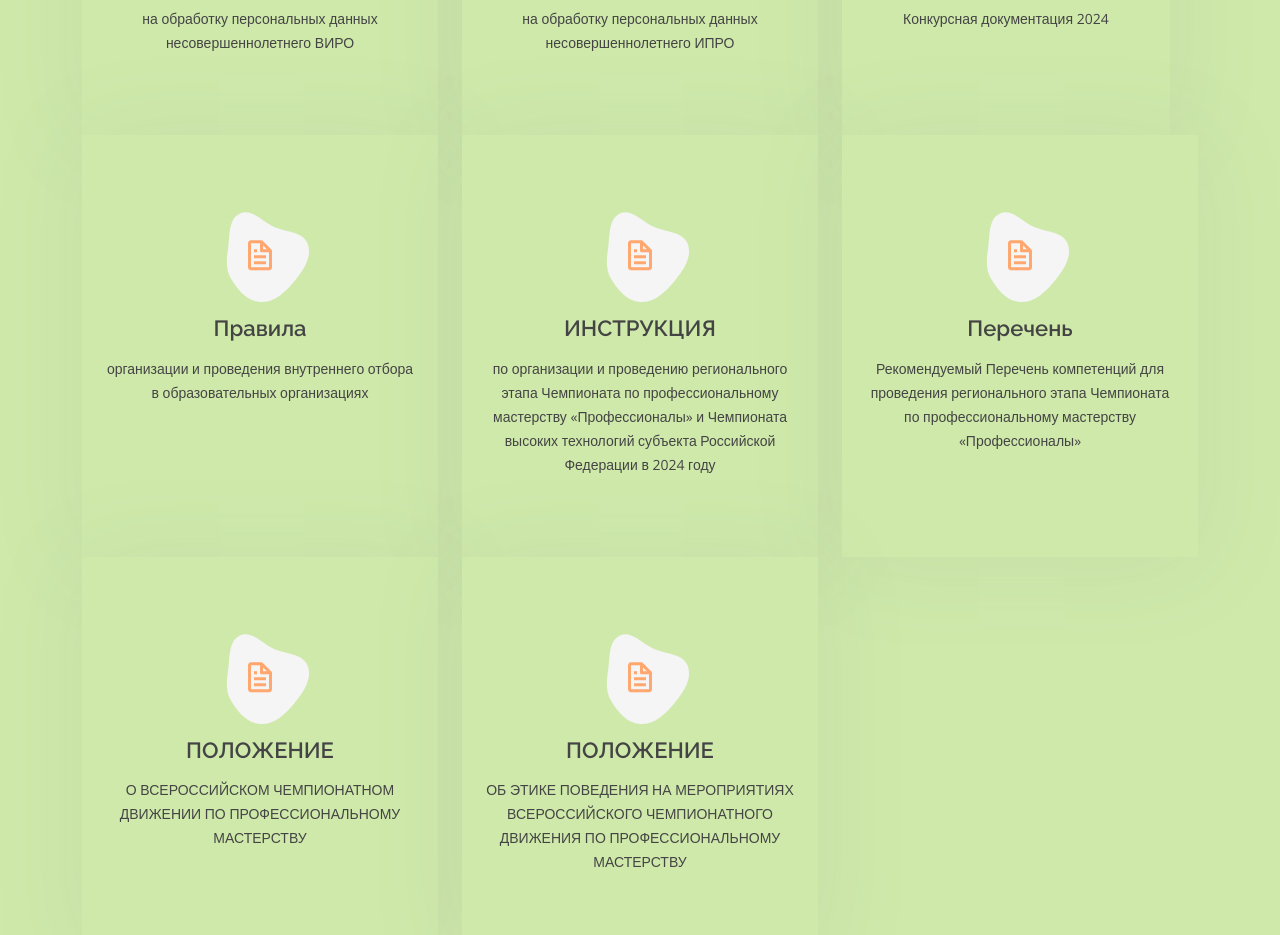
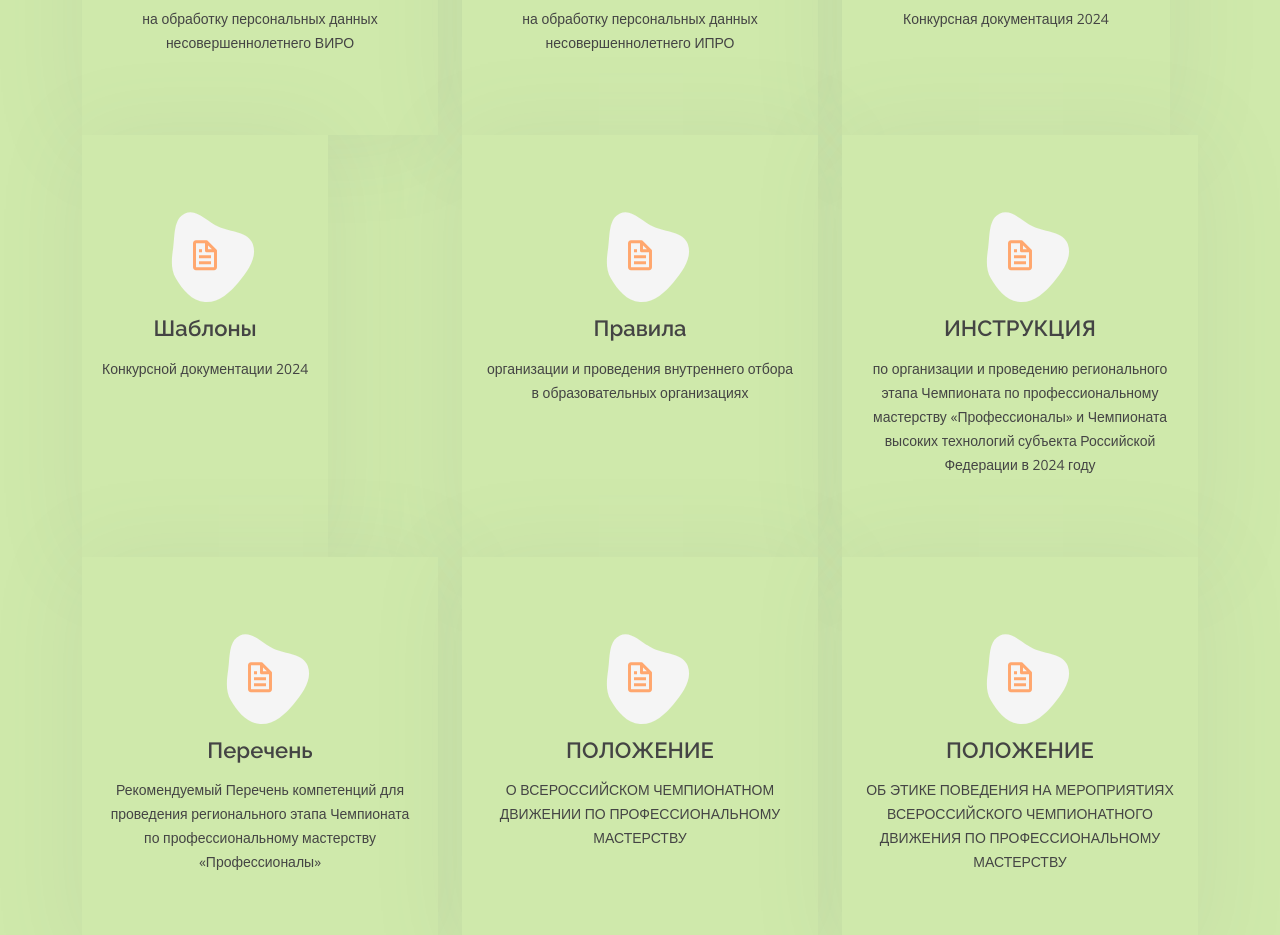
Before and after one commit to korsh624/professionali, a plain HTML site: page index.html in a window 1280 px wide. Shown: the part 5960-6895 px from the top of the page. Drawn offline with nearby package versions, Linux system fonts and the light colour scheme.

Commit message:
add docs

```diff
--- a/index.html
+++ b/index.html
@@ -501,7 +501,7 @@
 
               <div class="col-lg-4 col-md-6 d-flex align-items-stretch aos-init aos-animate" data-aos="zoom-in" data-aos-delay="200">
                 <div class="icon-box iconbox-orange ">
-                  <a href="https://esim.firpo.ru/d/c" target="_blank" class="icon">
+                  <a href="https://disk.yandex.com.am/d/Q6QChBo7cpbTUA" target="_blank" class="icon">
                     <svg width="100" height="100" viewBox="0 0 600 600" xmlns="http://www.w3.org/2000/svg">
                       <path stroke="none" stroke-width="0" fill="#f5f5f5" d="M300,582.0697525312426C382.5290701553225,586.8405444964366,449.9789794690241,525.3245884688669,502.5850820975895,461.55621195738473C556.606425686781,396.0723002908107,615.8543463187945,314.28637112970534,586.6730223649479,234.56875336149918C558.9533121215079,158.8439757836574,454.9685369536778,164.00468322053177,381.49747125262974,130.76875717737553C312.15926192815925,99.40240125094834,248.97055460311594,18.661163978235184,179.8680185752513,50.54337015887873C110.5421016452524,82.52863877960104,119.82277516462835,180.83849132639028,109.12597500060166,256.43424936330496C100.08760227029461,320.3096726198365,92.17705696193138,384.0621239912766,124.79988738764834,439.7174275375508C164.83382741302287,508.01625554203684,220.96474134820875,577.5009287672846,300,582.0697525312426"></path>
                     </svg>
@@ -509,6 +509,20 @@
                   </a>
                   <h4>Конкурсная документация</h4>
                   <p>Конкурсная документация 2024</p>
+                </div>
+              </div>
+
+
+              <div class="col-lg-4 col-md-6 d-flex align-items-stretch aos-init aos-animate" data-aos="zoom-in" data-aos-delay="200">
+                <div class="icon-box iconbox-orange ">
+                  <a href="https://esim.firpo.ru/d/c" target="_blank" class="icon">
+                    <svg width="100" height="100" viewBox="0 0 600 600" xmlns="http://www.w3.org/2000/svg">
+                      <path stroke="none" stroke-width="0" fill="#f5f5f5" d="M300,582.0697525312426C382.5290701553225,586.8405444964366,449.9789794690241,525.3245884688669,502.5850820975895,461.55621195738473C556.606425686781,396.0723002908107,615.8543463187945,314.28637112970534,586.6730223649479,234.56875336149918C558.9533121215079,158.8439757836574,454.9685369536778,164.00468322053177,381.49747125262974,130.76875717737553C312.15926192815925,99.40240125094834,248.97055460311594,18.661163978235184,179.8680185752513,50.54337015887873C110.5421016452524,82.52863877960104,119.82277516462835,180.83849132639028,109.12597500060166,256.43424936330496C100.08760227029461,320.3096726198365,92.17705696193138,384.0621239912766,124.79988738764834,439.7174275375508C164.83382741302287,508.01625554203684,220.96474134820875,577.5009287672846,300,582.0697525312426"></path>
+                    </svg>
+                    <i class="bx bx-file"></i>
+                  </a>
+                  <h4>Шаблоны</h4>
+                  <p>Конкурсной документации 2024</p>
                 </div>
               </div>
 
```
